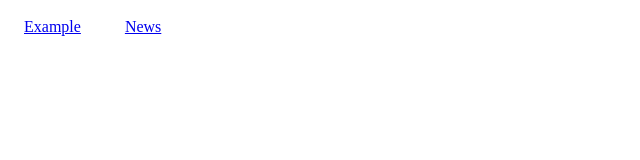
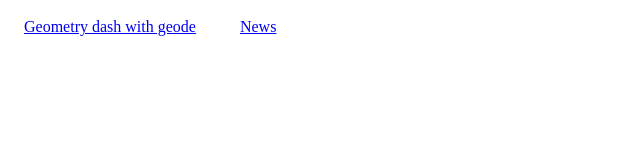
Before and after one commit to e6fdse/e6fdse.github.io, a plain HTML site: page index.html in a window 1280 px wide. Shown: the whole page, without its empty margins (0-640 px from the left). Drawn offline with Linux system fonts and the light colour scheme.

Commit message:
Update index.html
add gd

```diff
--- a/index.html
+++ b/index.html
@@ -18,7 +18,7 @@ function createSiteButtons(container, sites) {
 }
 
 createSiteButtons(document.querySelector("#site-buttons"), [
-  { label: "Example", url: "https://example.com" },
+  { label: "Geometry dash with geode", url: "https://https://e6fdse.github.io/Geometry-Dash-webport/" },
   { label: "News", url: "https://news.example.com" }
 ]);
 </script>
```
